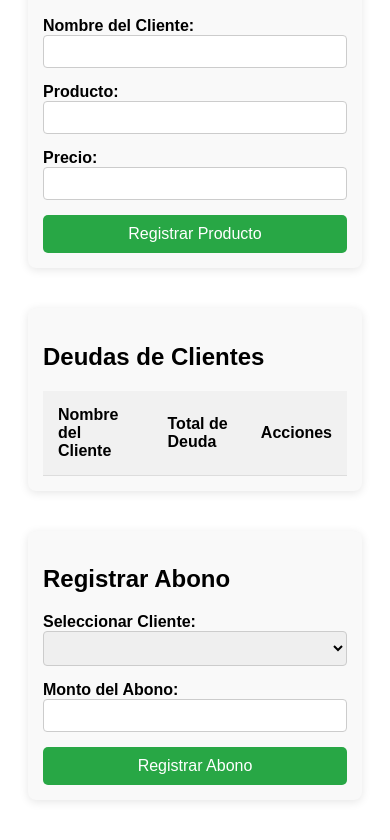
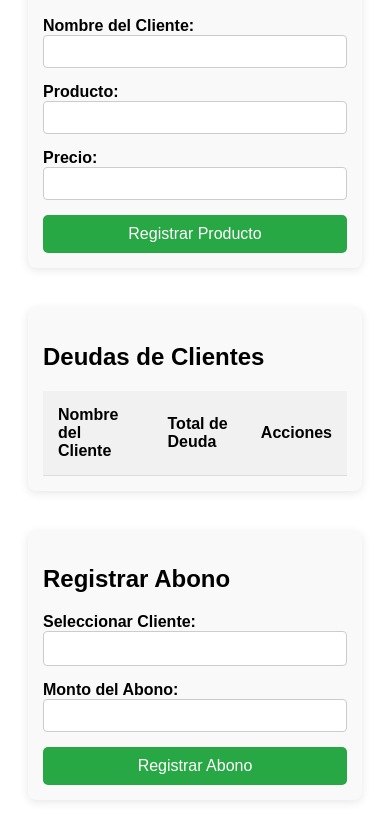
Before and after one commit to racideveloper/tiendita, a plain HTML site: page index.html in a window 390 px wide. Shown: the part 428-1268 px from the top of the page. Drawn offline with Linux system fonts and the light colour scheme.

Commit message:
first commit

```diff
--- a/style.css
+++ b/style.css
@@ -77,6 +77,18 @@
   background-color: #f9f9f9;
 }
 
+select {
+  appearance: none;
+  -webkit-appearance: none; /* Safari & Chrome */
+  -moz-appearance: none; /* Firefox */
+  background-color: white;
+  border: 1px solid #ccc;
+  padding: 10px;
+  border-radius: 4px;
+  font-size: 1rem;
+  width: 100%;
+}
+
 /* Responsivo */
 @media (max-width: 768px) {
   .form, .table {
@@ -90,6 +102,11 @@
   .btn {
       width: 100%;
   }
+
+  select {
+    font-size: 1rem;
+    padding: 12px;
+}
 }
 
 @media (max-width: 480px) {
```
